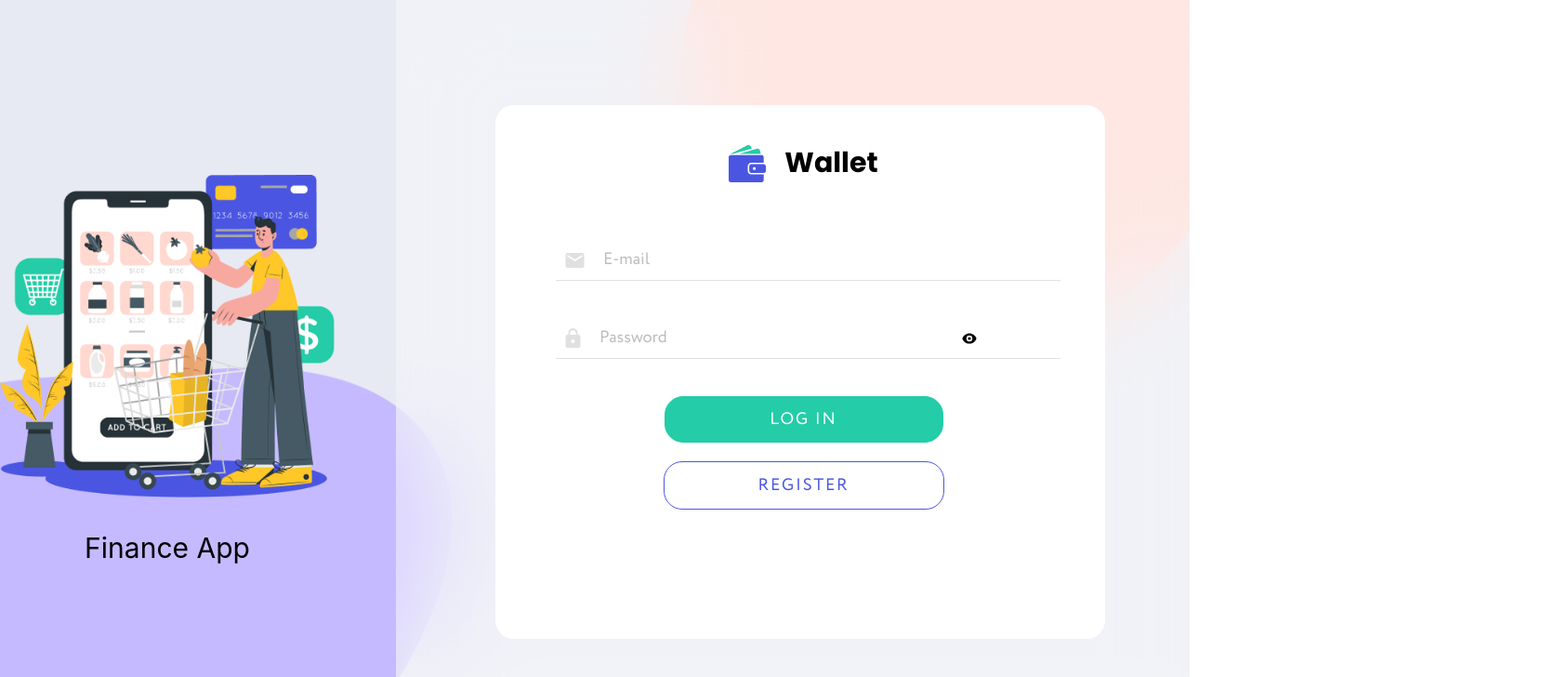
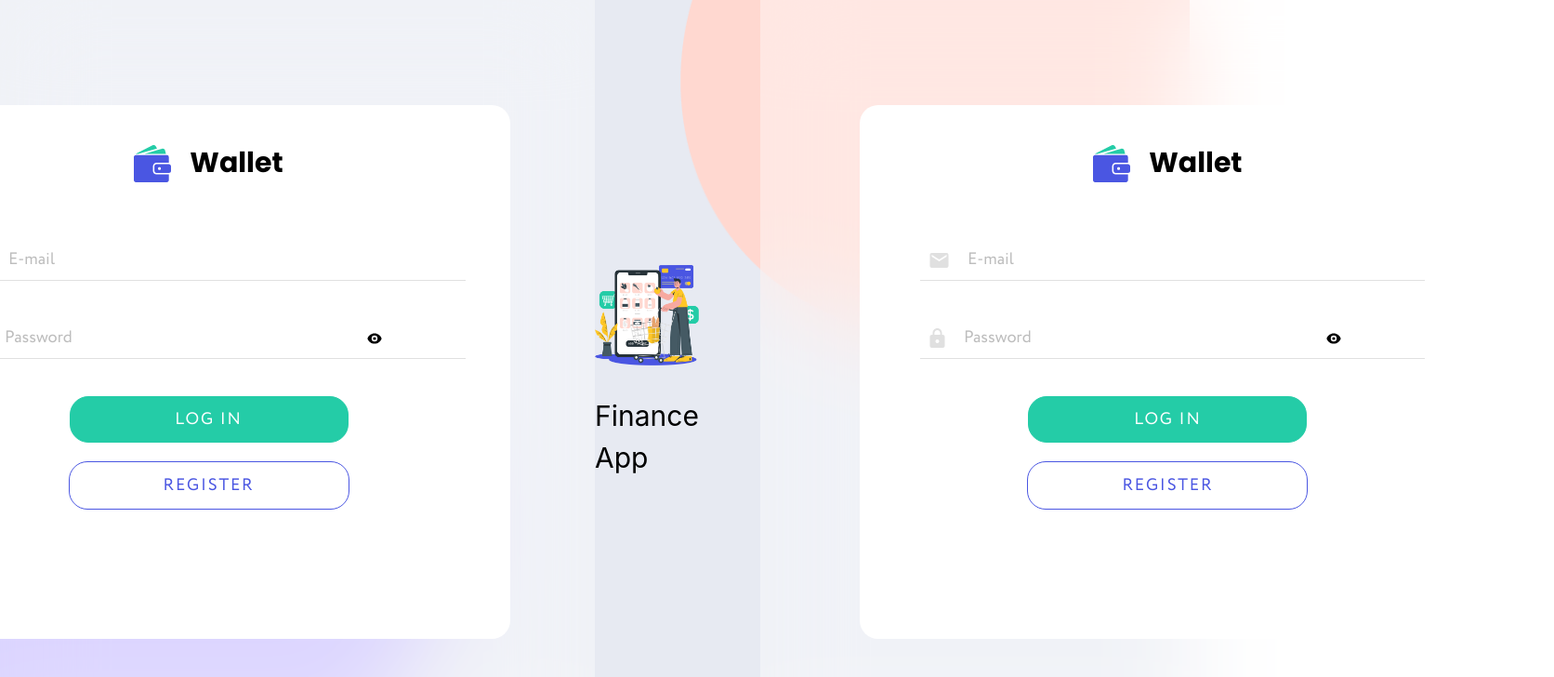
Before and after one commit to Yura-Voloshyn/wallet-front-end, a React (Create React App) app: page /login in a window 1280 px wide. Shown: the top 728 px of the page at 93% size, 1672 px wide, since content can reach past the window. Built offline with nearby package versions, Linux system fonts and the light colour scheme; the HTML template or start-up script is replaced by a standard one; a web font is replaced by a local one.

Commit message:
add store, auth, rout for try

```diff
--- a/package.json
+++ b/package.json
@@ -26,6 +26,7 @@
     "react-scripts": "5.0.1",
     "react-select": "^5.7.0",
     "react-use": "^17.4.0",
+    "redux-persist": "^6.0.0",
     "sass": "^1.56.1",
     "web-vitals": "^2.1.3",
     "yup": "^0.32.11"
--- a/src/components/LoginForm/LoginForm.jsx
+++ b/src/components/LoginForm/LoginForm.jsx
@@ -1,7 +1,8 @@
 import { Formik, ErrorMessage } from 'formik';
-// import { useSelector } from 'react-redux';
+import { useDispatch } from 'react-redux';
+import { useSelector } from 'react-redux';
 import { useState } from 'react';
-
+import { userLogin } from 'redux/auth/authOperation';
 import schema from 'helpers';
 import { HiEyeOff, HiEye } from 'react-icons/hi';
 import SubmitBtn from 'components/Button/SubmitBtn';
@@ -9,7 +10,7 @@ import StyledNavLink from 'components/Button/StyledNavLink';
 import { Logo } from 'components/Logo/Logo';
 import { ReactComponent as EmailIcon } from '../../images/icons/email.svg';
 import { ReactComponent as PasswordIcon } from '../../images/icons/password.svg';
-// import Spinner from 'components/Spinner';
+import Spinner from 'components/Spinner';
 import {
   FormWrap,
   LogoWrap,
@@ -26,17 +27,17 @@ const initialValues = {
 
 const LoginForm = () => {
   const [isHidePassword, setIsHidePassword] = useState(true);
-  // const { isLoading } = useSelector(state => state.auth);
+  const { isLoading } = useSelector(state => state.auth);
 
-  // const dispatch = useDispatch();
+  const dispatch = useDispatch();
   const handleSubmit = (values, { resetForm }) => {
-    // dispatch(userLogin(values));
+    dispatch(userLogin(values));
     resetForm();
   };
 
   return (
     <FormWrap>
-      {/* {isLoading && <Spinner />} */}
+      {isLoading && <Spinner />}
       <LogoWrap>
         <Logo />
       </LogoWrap>
@@ -45,6 +46,7 @@ const LoginForm = () => {
         onSubmit={handleSubmit}
         validationSchema={schema.login}
       >
+        {({ isValid, dirty }) => (
           <StyledForm autoComplete="off">
             <Label>
               <EmailIcon />
@@ -71,8 +73,13 @@ const LoginForm = () => {
                 render={msg => <ErrorMsg>{msg}</ErrorMsg>}
               />
             </Label>
-          <SubmitBtn btnText={'log in'} />
+            <SubmitBtn
+              type="submit"
+              disabled={!(isValid && dirty)}
+              btnText={'log in'}
+            />
           </StyledForm>
+        )}
       </Formik>
       <StyledNavLink to="/register" btnText={'register'} />
     </FormWrap>
--- a/src/components/app/App.jsx
+++ b/src/components/app/App.jsx
@@ -1,5 +1,8 @@
+import { Navigate, Route, Routes } from 'react-router-dom';
+import { Suspense } from 'react';
+
+import { AppWrapper } from './App.styled';
 // import { StatisticsPage } from 'pages/StatisticsPage/StatisticsPage';
-import { AppWrapper } from './App.styled';
 // import Currency from 'components/Currency/Currency';
 // import Home from 'pages/home';
 import LoginPage from 'pages/LoginPage';
@@ -10,8 +13,15 @@ const App = () => {
       <LoginPage />
       {/* <Currency /> */}
       {/* <Home /> */}
+      {/* <StatisticsPage /> */}
 
-      {/* <StatisticsPage /> */}
+      <Suspense fallback={null}>
+        <Routes>
+          <Route path="/" element={<Navigate to="/login" />} />
+          <Route path="/login" element={<LoginPage />} />
+          <Route path="/register" element={<LoginPage />} />
+        </Routes>
+      </Suspense>
     </AppWrapper>
   );
 };
--- a/src/index.js
+++ b/src/index.js
@@ -1,14 +1,22 @@
 import React from 'react';
 import ReactDOM from 'react-dom/client';
 import { BrowserRouter } from 'react-router-dom';
+
+import { Provider } from 'react-redux';
+import { persistor, store } from 'redux/store';
+import { PersistGate } from 'redux-persist/integration/react';
 
 import App from 'components/app/App';
 import './index.css';
 
 ReactDOM.createRoot(document.getElementById('root')).render(
   <React.StrictMode>
-    <BrowserRouter>
-      <App />
-    </BrowserRouter>
+    <Provider store={store}>
+      <PersistGate loading={null} persistor={persistor}>
+        <BrowserRouter>
+          <App />
+        </BrowserRouter>
+      </PersistGate>
+    </Provider>
   </React.StrictMode>
 );
--- a/src/redux/auth/authOperation.js
+++ b/src/redux/auth/authOperation.js
@@ -1,7 +1,6 @@
 import axios from 'axios';
 import { createAsyncThunk } from '@reduxjs/toolkit';
 
-// ПРОПИСАТИ API ШЛЯХ//
 axios.defaults.baseURL = 'https://wallet-jet.vercel.app/api';
 
 const token = {
--- a/src/redux/auth/authSlice.js
+++ b/src/redux/auth/authSlice.js
@@ -2,7 +2,7 @@ import { createSlice } from '@reduxjs/toolkit';
 import { userLogin } from './authOperation';
 
 const initialState = {
-  user: { firstName: null, email: null },
+  user: { email: null },
   token: null,
   isLoggedIn: false,
   isLoading: false,
--- /dev/null
+++ b/src/redux/store.js
@@ -0,0 +1,34 @@
+import { configureStore } from '@reduxjs/toolkit';
+import {
+  persistReducer,
+  persistStore,
+  FLUSH,
+  REHYDRATE,
+  PAUSE,
+  PERSIST,
+  PURGE,
+  REGISTER,
+} from 'redux-persist';
+import storage from 'redux-persist/lib/storage';
+import { authReducer } from './auth';
+
+const authPersistConfig = {
+  key: 'auth',
+  storage,
+  whitelist: ['token'],
+};
+
+export const store = configureStore({
+  reducer: {
+    auth: persistReducer(authPersistConfig, authReducer),
+  },
+  middleware: getDefaultMiddleware => [
+    ...getDefaultMiddleware({
+      serializableCheck: {
+        ignoredActions: [FLUSH, REHYDRATE, PAUSE, PERSIST, PURGE, REGISTER],
+      },
+    }),
+  ],
+});
+
+export const persistor = persistStore(store);
```
Also changed, not shown: 1 other file (tests, documents, lock files or other folders). Lines whose indentation alone changed are shown as unchanged.
